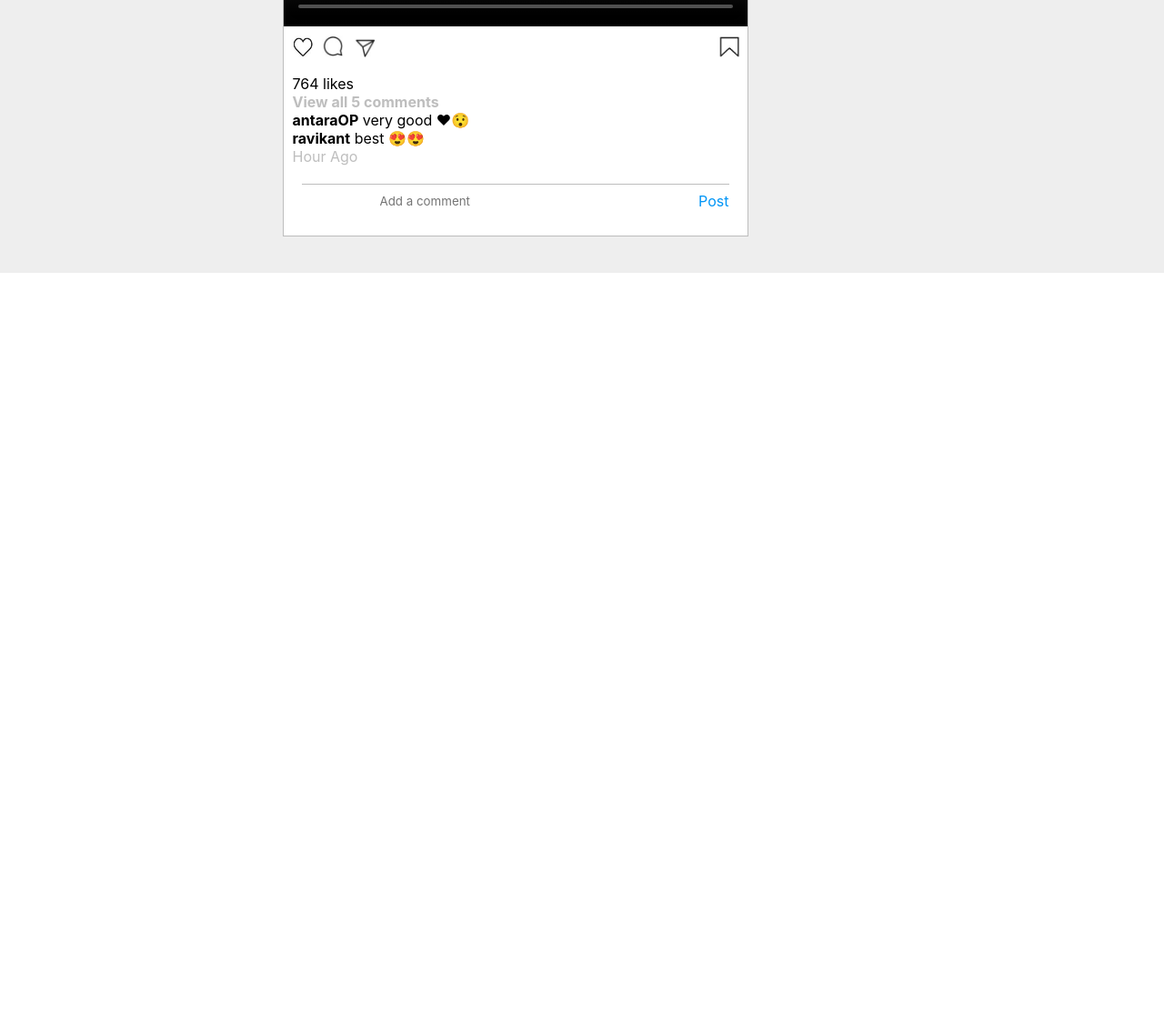
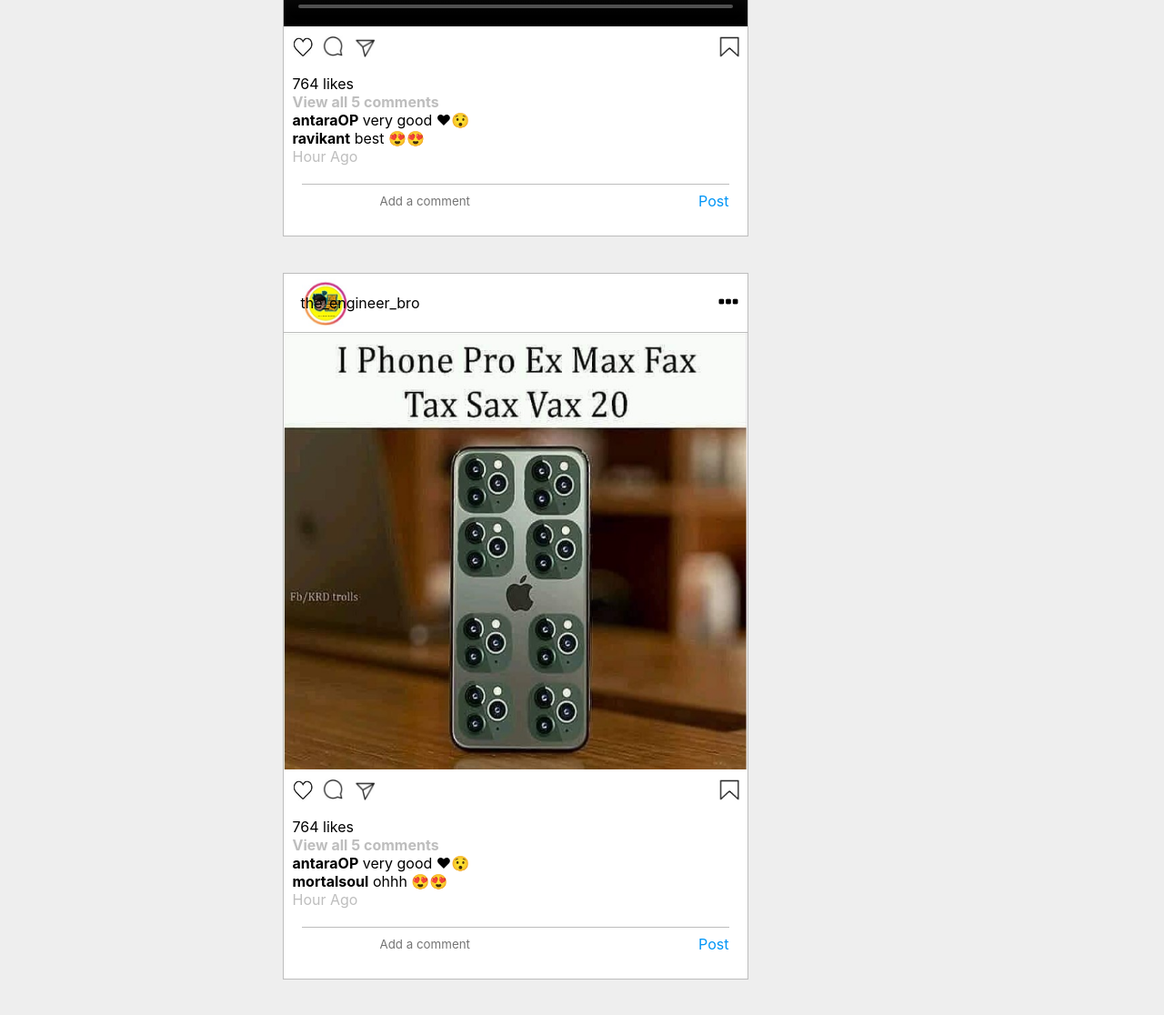
Before and after one commit to Saksham-Pandey/insta-login, a plain HTML site: page login.html in a window 1280 px wide. Shown: the part 2388-3504 px from the top of the page at 91% size. Before the commit the page ends 2688 px from the top, so only its background shows below. Drawn offline with Linux system fonts and the light colour scheme; grey boxes are pictures that could not be loaded.

Commit message:
added new post

```diff
--- a/login.html
+++ b/login.html
@@ -141,6 +141,36 @@
                     <div><a href="#">Post</a></div>
                 </div>
             </div>
+
+            <div class="box21">
+                <div class="head">
+                    <div class="log"><img src="img/log2.jpg" alt="log1"></div>
+                    <div class="name"><a href="#">the_engineer_bro</a></div>
+                    <div><button onclick="togglePopup()" ><i class="fa fa-ellipsis-h fa-2x"></i></button></div>
+                </div>
+                <div class="ima"><img src="img/p6.jpg" alt=""></div>
+                <div class="likebar">
+                    <div class="lcb">
+                        <button onclick="likes2()" ><img id="likes2" src="img/l1.jpg"  ></button>
+                        <a href="#"><img src="img/comment.jpg" alt="comment"></a>
+                        <a href="#"><img src="img/c2.jpg" alt="msg"></a>
+                    </div>
+                    <div class="book">
+                        <button onclick="book5()" ><img id="book5" src="img/bookmark.jpg"  ></button>
+                    </div>
+                </div>
+                <div class="commentbar">
+                    <div>764 likes</div>
+                    <div class="view"><a href="#">View all 5 comments</a></div>
+                    <div class="c1"><a href="#">antaraOP</a><span> very good ❤😯</span></div>
+                    <div><a href="#">mortalsoul</a><span> ohhh 😍😍</span></div>
+                    <div class="time"> Hour Ago</div>
+                </div>
+                <div class="add">
+                    <div><input type="text" placeholder="Add a comment"></div>
+                    <div><a href="#">Post</a></div>
+                </div>
+            </div>
         </div>
         <div class="three">
             <div class="wrapper">
--- a/login.js
+++ b/login.js
@@ -43,16 +43,30 @@ function like()
            }
    }
 
-   function book2()
+   function likes2()
    {
        if(temp==true)
            {
-           document.getElementById('book2').src="img/bookmark2.jpeg";
+           document.getElementById('likes2').src="img/like2.jpeg";
            temp=false;
            }
        else
            {
-           document.getElementById('book2').src="img/bookmark.jpg";
+           document.getElementById('likes2').src="img/l1.jpg";
+           temp=true;
+           }
+   }
+
+   function book5()
+   {
+       if(temp==true)
+           {
+           document.getElementById('book5').src="img/bookmark2.jpeg";
+           temp=false;
+           }
+       else
+           {
+           document.getElementById('book5').src="img/bookmark.jpg";
            temp=true;
            }
    }
```
Also changed, not shown: img/p6.jpg (added).
